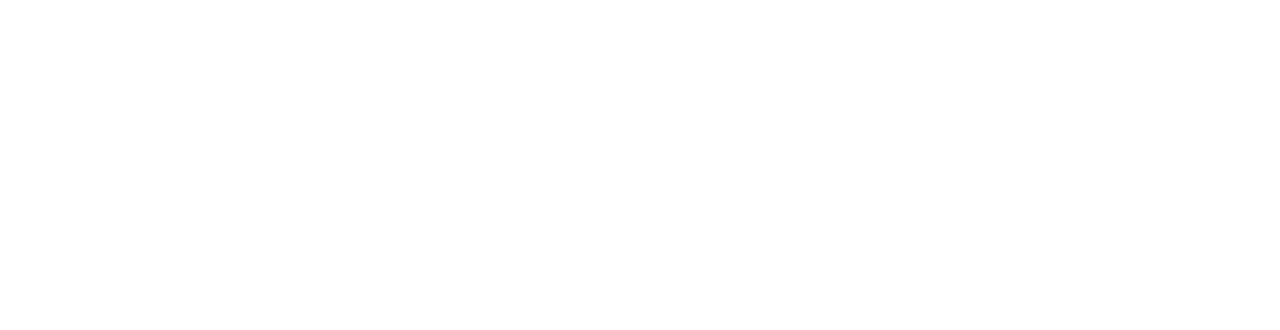
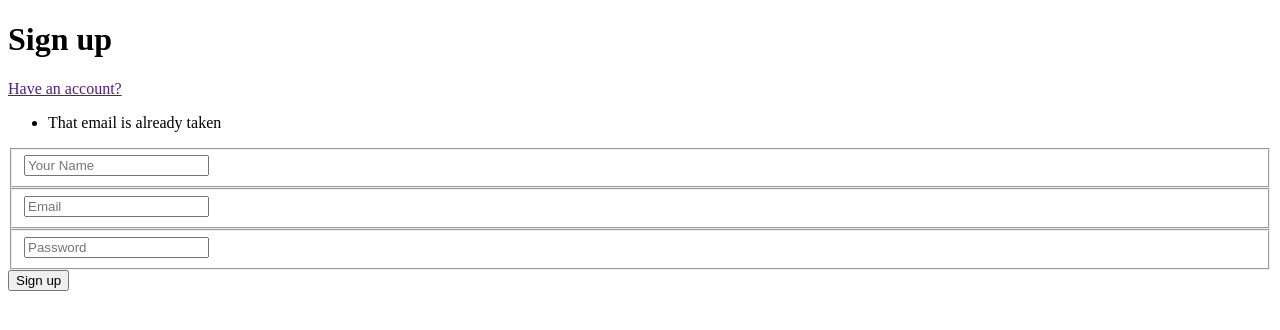
Before and after one commit to github50673488/realworld-nuxtjs, a Nuxt app: page /login in a window 1280 px wide. Before the commit this address had no page. Shown: the top 330 px of the page. Built offline with nearby package versions, Linux system fonts and the light colour scheme.

Commit message:
导入登录注册页面

```diff
--- a/nuxt.config.js
+++ b/nuxt.config.js
@@ -20,6 +20,16 @@
                             path: '', // 默认子路由
                             name: 'home',
                             component: resolve(__dirname, 'pages/home/')
+                        },
+                        {
+                            path: '/login',
+                            name: 'login',
+                            component: resolve(__dirname, 'pages/login/')
+                        },
+                        {
+                            path: '/register',
+                            name: 'register',
+                            component: resolve(__dirname, 'pages/login/')
                         }
                     ]
                 }
--- /dev/null
+++ b/pages/login/index.vue
@@ -0,0 +1,47 @@
+<template>
+  <!-- 登录注册 -->
+  <div class="auth-page">
+    <div class="container page">
+      <div class="row">
+
+        <div class="col-md-6 offset-md-3 col-xs-12">
+          <h1 class="text-xs-center">Sign up</h1>
+          <p class="text-xs-center">
+            <a href="">Have an account?</a>
+          </p>
+
+          <ul class="error-messages">
+            <li>That email is already taken</li>
+          </ul>
+
+          <form>
+            <fieldset class="form-group">
+              <input class="form-control form-control-lg" type="text" placeholder="Your Name">
+            </fieldset>
+            <fieldset class="form-group">
+              <input class="form-control form-control-lg" type="text" placeholder="Email">
+            </fieldset>
+            <fieldset class="form-group">
+              <input class="form-control form-control-lg" type="password" placeholder="Password">
+            </fieldset>
+            <button class="btn btn-lg btn-primary pull-xs-right">
+              Sign up
+            </button>
+          </form>
+        </div>
+
+      </div>
+    </div>
+  </div>
+  <!-- /登录注册 -->
+</template>
+
+<script>
+export default {
+  name: "index"
+}
+</script>
+
+<style scoped>
+
+</style>
```
